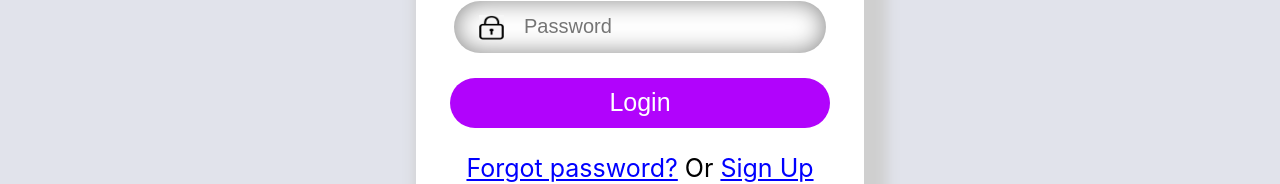
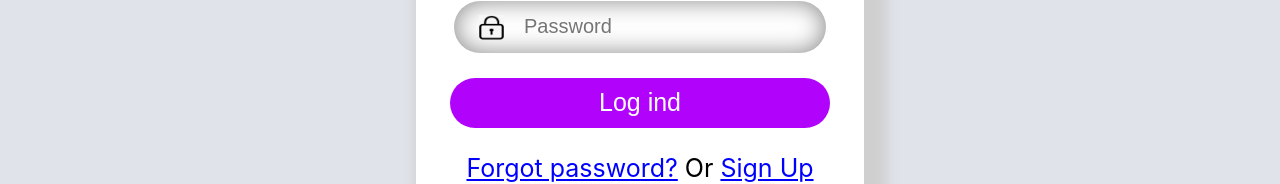
Before and after one commit to Hildan94/GRP1ProjectFinal, a React (Create React App) app in the folder web/: page / in a window 1280 px wide. Shown: the part 470-654 px from the top of the page. Built offline with nearby package versions, Linux system fonts and the light colour scheme.

Commit message:
Ændret log in knappen fra at hedde Login til at hedde Log ind

```diff
--- a/web/src/pages/frontpage.js
+++ b/web/src/pages/frontpage.js
@@ -29,168 +29,19 @@ function Frontpage() {
                                 <input type="password" placeholder="Password" className="name"/>
                             </div>
                             <div className="login-button">
-                                <button>Login</button>
+                                <button>Log ind</button>
                             </div>
 
                             <p className="link">
                                 <a href="#">Forgot password?</a> Or <a href="#"> Sign Up </a>
                             </p>
 
-
                         </div>
                     </div>
-
 
                 </div>
             </div>
         );
     }
-/*
-    let current = null;
 
-    useEffect(() => {
-        document.querySelector('#email').addEventListener('focus', function (e) {
-            if (current) current.pause();
-            current = anime({
-                targets: 'path',
-                strokeDashoffset: {
-                    value: 0,
-                    duration: 700,
-                    easing: 'easeOutQuart'
-                },
-                strokeDasharray: {
-                    value: '240 1386',
-                    duration: 700,
-                    easing: 'easeOutQuart'
-                }
-            });
-        });
-        document.querySelector('#Password').addEventListener('focus', function (e) {
-            if (current) current.pause();
-            current = anime({
-                targets: 'path',
-                strokeDashoffset: {
-                    value: -336,
-                    duration: 700,
-                    easing: 'easeOutQuart'
-                },
-                strokeDasharray: {
-                    value: '240 1386',
-                    duration: 700,
-                    easing: 'easeOutQuart'
-                }
-            });
-        });
-        document.querySelector('#submit').addEventListener('focus', function (e) {
-            if (current) current.pause();
-            current = anime({
-                targets: 'path',
-                strokeDashoffset: {
-                    value: -730,
-                    duration: 700,
-                    easing: 'easeOutQuart'
-                },
-                strokeDasharray: {
-                    value: '530 1386',
-                    duration: 700,
-                    easing: 'easeOutQuart'
-                }
-            });
-        });
-    })
-
-    return (
-        <div className="container">
-            <div className="iphone">
-                <div className="header">
-                    <div className="order-summary">
-                        <div className="order-status">Arriving date</div>
-                        <div className="order-date">
-                            19 April, 2022
-                        </div>
-                        <div className="order-day">
-                            Friday
-                        </div>
-                    </div>
-                    <div className="action-btn">
-                        <div className="back-btn"><i className="far fa-long-arrow-left"></i></div>
-                    </div>
-                </div>
-                <div className="hero-img-container">
-                    <div className="triangle1"></div>
-                    <div className="arc"></div>
-                    <div className="pattern"></div>
-                </div>
-                <div className="order-status-container">
-                    <div className="status-item first">
-                        <div className="status-circle"></div>
-                        <div className="status-text">
-                            today
-                        </div>
-                    </div>
-                    <div className="status-item second">
-                        <div className="status-circle"></div>
-                        <div className="status-text">
-                            Shipped
-                        </div>
-                    </div>
-                    <div className="status-item">
-                        <div className="status-circle"></div>
-                        <div className="status-text green">
-                            <span>Out</span><span>for delivery</span>
-                        </div>
-                    </div>
-                    <div className="status-item">
-                        <div className="status-circle"></div>
-                        <div className="status-text green">
-                            <span>Ariving</span>
-                            <span>03&nbsp;-&nbsp;21</span>
-                        </div>
-                    </div>
-                </div>
-                <div className="order-details-container">
-                    <div className="odc-header">
-                        <div className="cta-text">See your product details</div>
-                        <div className="cta-button-container">
-                            <button className="cta-button">View</button>
-                        </div>
-                    </div>
-                    <div className="odc-wrapper">
-                        <div className="odc-header-line">
-                            Your order details
-                        </div>
-                        <div className="odc-header-details">
-                            Your product details (order 040-904-790)
-                        </div>
-                        <div className="product-container">
-                            <div className="product">
-                                <div className="product-photo">
-                                </div>
-                                <div className="product-desc">
-                                    <span>Nike Air Jordan 1</span>
-                                    <span>9740 INR</span>
-                                </div>
-                            </div>
-                            <div className="product">
-                                <div className="product-photo">
-                                </div>
-                                <div className="product-desc">
-                                    <span>Alex rider: Never say die Novel 12</span>
-                                    <span>655 INR</span>
-                                </div>
-                            </div>
-                        </div>
-                        <a href="order-cancellationReqtoken12.netlify.app">
-                            <div className="cancellation">
-                                Request Cancellation
-                            </div>
-                        </a>
-                        <div className="shipping-desc">Your Shipping Address</div>
-                    </div>
-                </div>
-            </div>
-        </div>
-    );
-}
-*/
 export default Frontpage;
```
